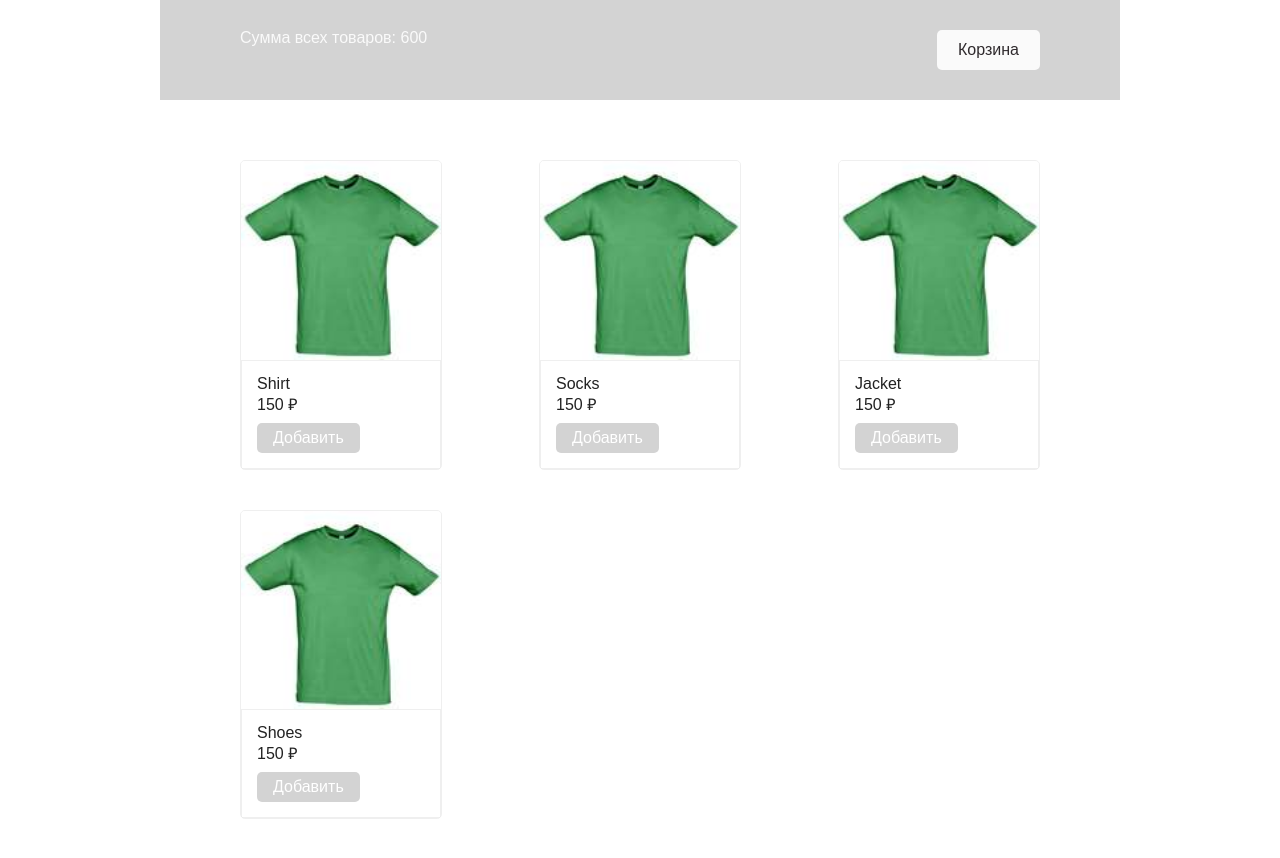
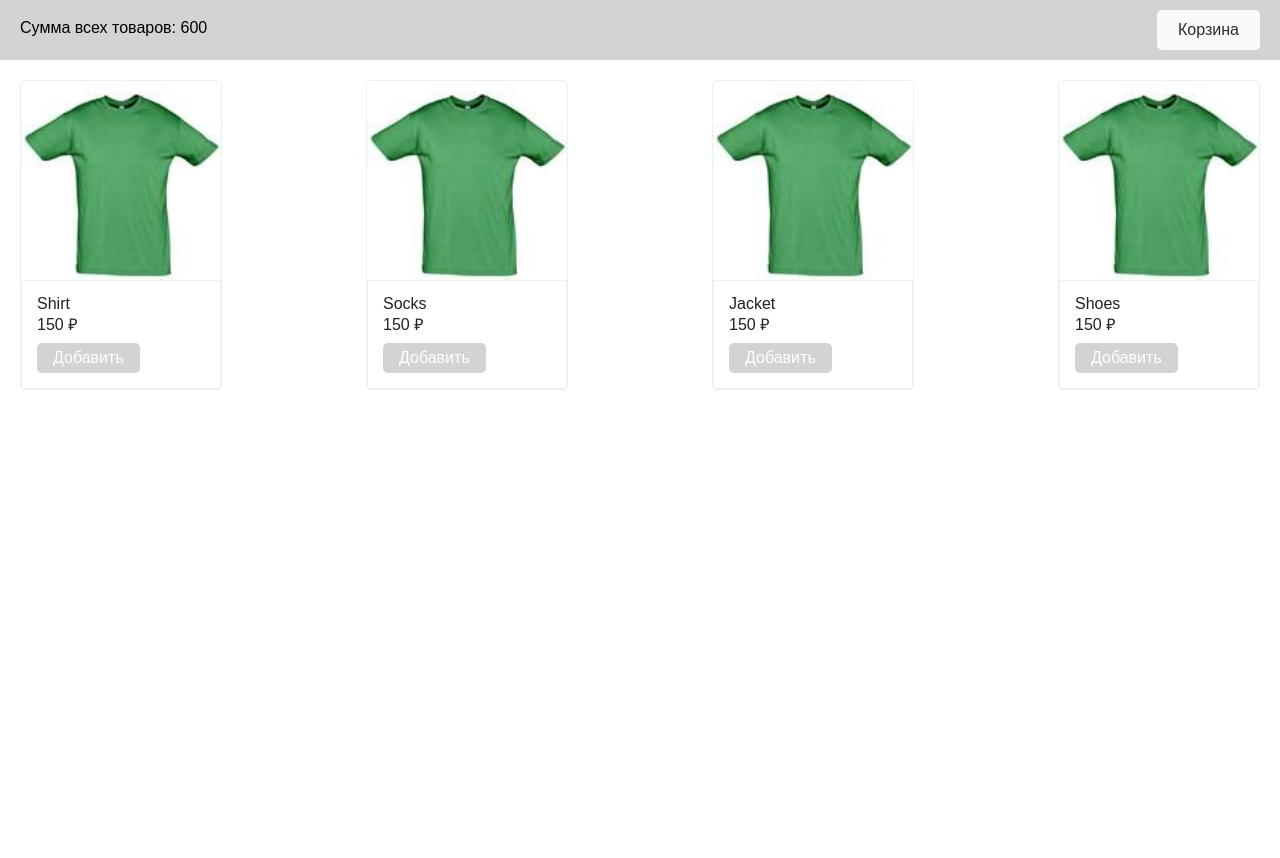
Before and after one commit to gek-finn/geekbrains_js_2, a plain HTML site: page index.html in a window 1280 px wide. After the commit the page ends 800 px from the top, so only its background shows below. Drawn offline with Linux system fonts and the light colour scheme.

Commit message:
Исправил домашнюю к уроку 2, согласно замечаниям (файл css)

```diff
--- a/css/style.css
+++ b/css/style.css
@@ -3,7 +3,7 @@ body {
 }
 
 .container {
-    width: 960px;
+    width: 100%;
     margin: 0 auto;
 }
 
@@ -12,12 +12,14 @@ header {
     justify-content: space-between;
     background-color: lightgray;
     color: #fafafa;
-    padding: 30px 80px;
+    padding: 10px 20px;
 }
 
-header-upper {
+.header-upper {
+    margin-top: 10px;
+    color: black;
+}
 
-}
 
 .header-inner {
     position: relative;
@@ -27,9 +29,11 @@ button:focus {
     outline: none;
 }
 
+/*
 .cart{
 
 }
+*/
 
 .cart-block{
     box-shadow: 0 0 5px rgba(0, 0, 0, 0.62);
@@ -84,7 +88,7 @@ button:focus {
     display: flex;
     justify-content: space-between;
     flex-wrap: wrap;
-    padding: 40px 80px;
+    padding: 0 20px;
 }
 
 .goods-item {
```
